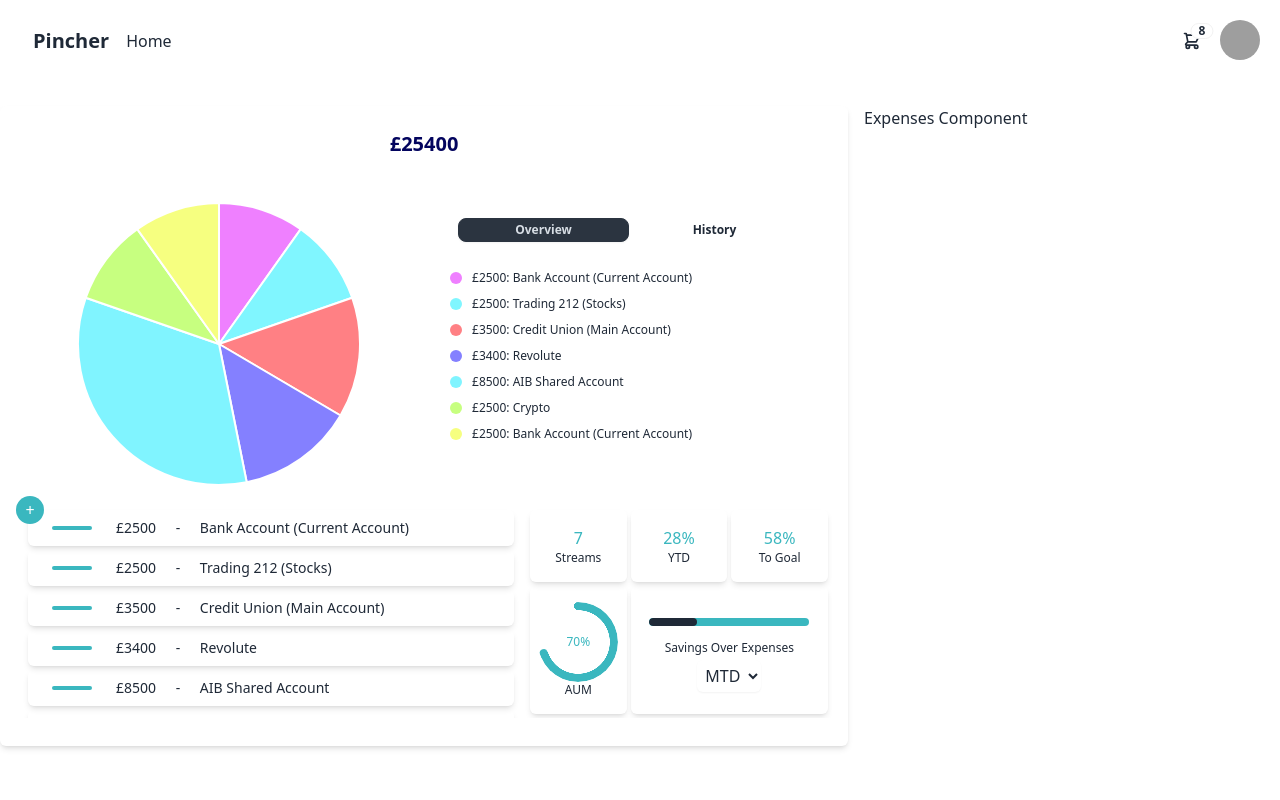
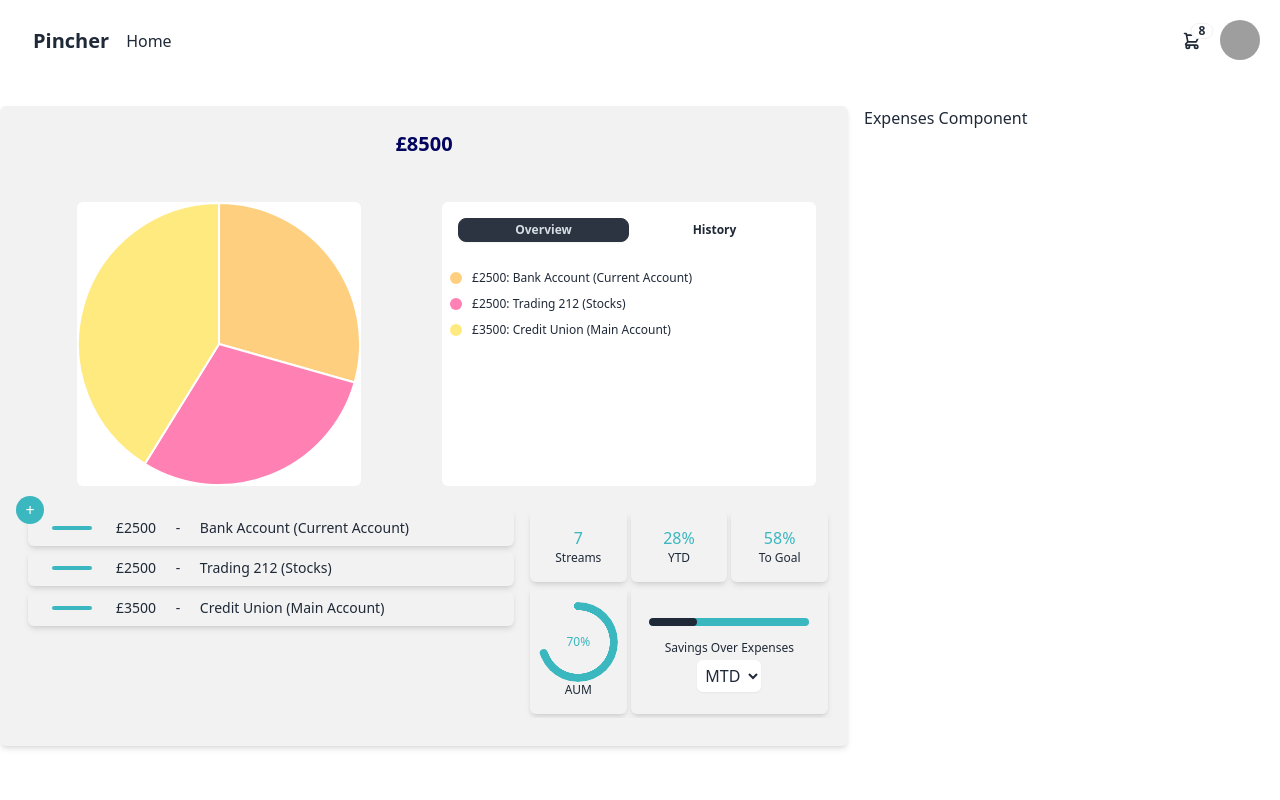
Before and after one commit to JamesBellew/pincher, a React (Vite) app: page / in a window 1280 px wide. Shown: the top 800 px of the page. Built offline with nearby package versions, Linux system fonts and the light colour scheme; grey boxes are pictures that could not be loaded.

Commit message:
added form validation and dark mdoe capibilities with tialwindcss bult in features

```diff
--- a/src/App.jsx
+++ b/src/App.jsx
@@ -10,7 +10,7 @@ import Graph from './components/Graph.comp'
 function App() {
 
 
-  const income = [
+  const [income, setIncome] = useState([
 
   {
   id:1,
@@ -32,38 +32,21 @@ function App() {
       amount:3500,
       color:'#3f3f3f',
       icon:'&#9872;'
-      },
-      {
-        id:4,
-        name:'Revolute',
-        amount:3400,
-        color:'#3f3f3f',
-        icon:'&#9872;'
-        },
-        {
-          id:5,
-          name:'AIB Shared Account',
-          amount:8500,
-          color:'#3f3f3f',
-          icon:'&#9872;'
-          },
-          {
-            id:6,
-            name:'Crypto',
-            amount:2500,
-            color:'#3f3f3f',
-            icon:'&#9872;'
-            },
-            {
-              id:7,
-              name:'Bank Account (Current Account)',
-              amount:2500,
-              color:'#3f3f3f',
-              icon:'&#9872;'
-              },
+      }
 
 
-]
+
+])
+
+// Function to add a new income to the array
+const addNewIncome = (newIncomeData) => {
+  // Calculate the new ID based on existing incomes
+  const newId = income.length > 0 ? income[income.length - 1].id + 1 : 1;
+  // Create a new income object with the new ID and the data passed from the child
+  const newIncome = { id: newId, ...newIncomeData };
+  // Use the spread operator to clone the existing income array and add the newIncome
+  setIncome(income => [...income, newIncome]);
+};
   return (
     <>
     <div className='container mx-auto '>
@@ -116,7 +99,7 @@ function App() {
 
   </div>
 
-  <Income incomeArray={income}/>
+  <Income incomeArray={income} onAddIncome={addNewIncome} />
   <Expenses/>
 
   <Graph/>
--- a/src/components/Graph.comp.jsx
+++ b/src/components/Graph.comp.jsx
@@ -6,7 +6,7 @@ function Graph() {
   return (
     <>
 
-  <div className="h-[70vh] col-span-6 mx-auto w-full text-center bg-white rounded-md md:mt-10">
+  <div className="h-[70vh] col-span-6 mx-auto w-full text-center bg-base-200 rounded-md md:mt-10">
 
     Graph Component
 
--- a/src/components/Income.comp.jsx
+++ b/src/components/Income.comp.jsx
@@ -9,15 +9,45 @@ import '../App.css';
 
 Chart.register(PieController, ArcElement, Tooltip, Legend);
 
-function Income({ incomeArray }) {
+function Income({ incomeArray, onAddIncome }) {
   const chartRef = useRef(null);
   const [totalIncomeFigure,setTotalIncomeFigure] = useState(0)
   const [legendItems, setLegendItems] = useState([]);
   const chartInstance = useRef(null); // Use this ref to keep track of the chart instance
   const [incomeSectionNav,setIncomeSectionNav] = useState('overview')//this the usestate for the navigation for the income right hand side grid, it navigates between the overview and the history components. the two key words for valeus are overview and history
+const [newIncomeName,setNewIncomeName]=useState('test')
+const [newIncomeAmount,setNewIncomeAmount]=useState(0)
+const [isFormValid, setIsFormValid] = useState(false);
+  // Validation check function
+  const validateForm = () => {
+    return newIncomeName.trim() !== '' && parseFloat(newIncomeAmount) > 0;
+  };
+  // Handler for input changes
+  const handleInputChange = (e) => {
+    const { name, value } = e.target;
+    if (name === 'name') {
+      setNewIncomeName(value);
+    } else if (name === 'amount') {
+      setNewIncomeAmount(value);
+    }
+      // Check if form is valid after the update
+      setIsFormValid(validateForm());
+  };
 
+  const handleSubmit = () => {
+    const newIncomeData = {
+      name: newIncomeName,
+      // Convert amount to a number to ensure correct addition
+      amount: +newIncomeAmount,
+      color: '#1a8ec7',
+      icon: '&#x1F4B8;'
+    };
+    const modal = document.getElementById('my_modal_1');
+    if (modal) modal.close(); // This will close the modal
 
-
+    // Call the onAddIncome function passed down as prop, without an id
+    onAddIncome(newIncomeData);
+  };
   useEffect(()=>{
     const totalAmount = incomeArray.reduce((accumulator, currentItem) => accumulator + currentItem.amount ,0);
     setTotalIncomeFigure(totalAmount)
@@ -114,7 +144,7 @@ setIncomeSectionNav(section)
   return (
     <>
 
-  <div className="md:h-[80vh] h-[85vh] px-4 bg-white shadow-md col-span-4 md:col-span-4 rounded-md">
+  <div className="md:h-[80vh] h-[85vh] px-4 bg-base-200 shadow-md col-span-4 md:col-span-4 rounded-md">
 
 <div className='grid grid-cols-2 mx-auto gap-1 h-full grid-rows-8 '>
 <div className='relative col-span-2  row-span-1'>
@@ -125,11 +155,11 @@ setIncomeSectionNav(section)
 </div>
 
 </div>
-<div className='bg-white row-span-4 m-4 mx-auto rounded-md'>
+<div className='dark:bg-base-200 bg-white row-span-4 m-4 mx-auto rounded-md'>
             {/* Chart.js Graph will be rendered inside this canvas */}
             <canvas ref={chartRef}></canvas>
           </div>
-<div className='bg-white row-span-4  m-4 rounded-md overflow-auto'>
+<div className='dark:bg-base-200 bg-white row-span-4  m-4 rounded-md overflow-auto'>
 
 <div className="overflow-x-auto overflow-y-scroll always-show-scrollbar ">
   <div className='grid grid-cols-2 grid-rows-1 p-4'>
@@ -164,11 +194,11 @@ incomeSectionNav === 'overview'?(
     <br></br>
     <label className="input input-bordered flex items-center gap-2">
   Name :
-  <input type="text" className="grow" placeholder="Side Hustle" />
+  <input type="text" name='name' className="grow" placeholder="Side Hustle" onChange={handleInputChange}  />
 </label>
 <label className="input input-bordered flex items-center gap-2">
   Amount :
-  <input type="number" className="grow" placeholder="1" />
+  <input type="number" name='amount' className="grow" placeholder="1" onChange={handleInputChange}  />
 </label>
 <select className="select select-bordered w-full">
       <option disabled selected>Choose a Color</option>
@@ -190,7 +220,14 @@ incomeSectionNav === 'overview'?(
       <option style={{ backgroundColor: '#10B981', color: '#FFFFFF' }}>Green</option>
     </select>
     <div className="modal-action">
-      <button className='btn btn-primary'>Add</button>
+      <button onClick={handleSubmit}
+
+      disabled={!isFormValid}
+
+      className={`${
+        isFormValid ? 'bg-primary' : 'bg-gray-400 disabled'
+      } text-white font-bold py-2 px-4 rounded focus:outline-none focus:shadow-outline`}
+      >Add</button>
       <form method="dialog">
 
         <button className="btn">Close</button>
--- a/src/components/expenses.comp.jsx
+++ b/src/components/expenses.comp.jsx
@@ -6,7 +6,7 @@ function Expenses() {
   return (
     <>
 
-  <div className="md:h-[75vh] h-[80vh] bg-white col-span-2 md:col-span-2 rounded-md">
+  <div className="md:h-[80vh] h-[85vh] dark:bg-base-200 bg-white col-span-2 md:col-span-2 rounded-md">
 
     Expenses Component
 
```
